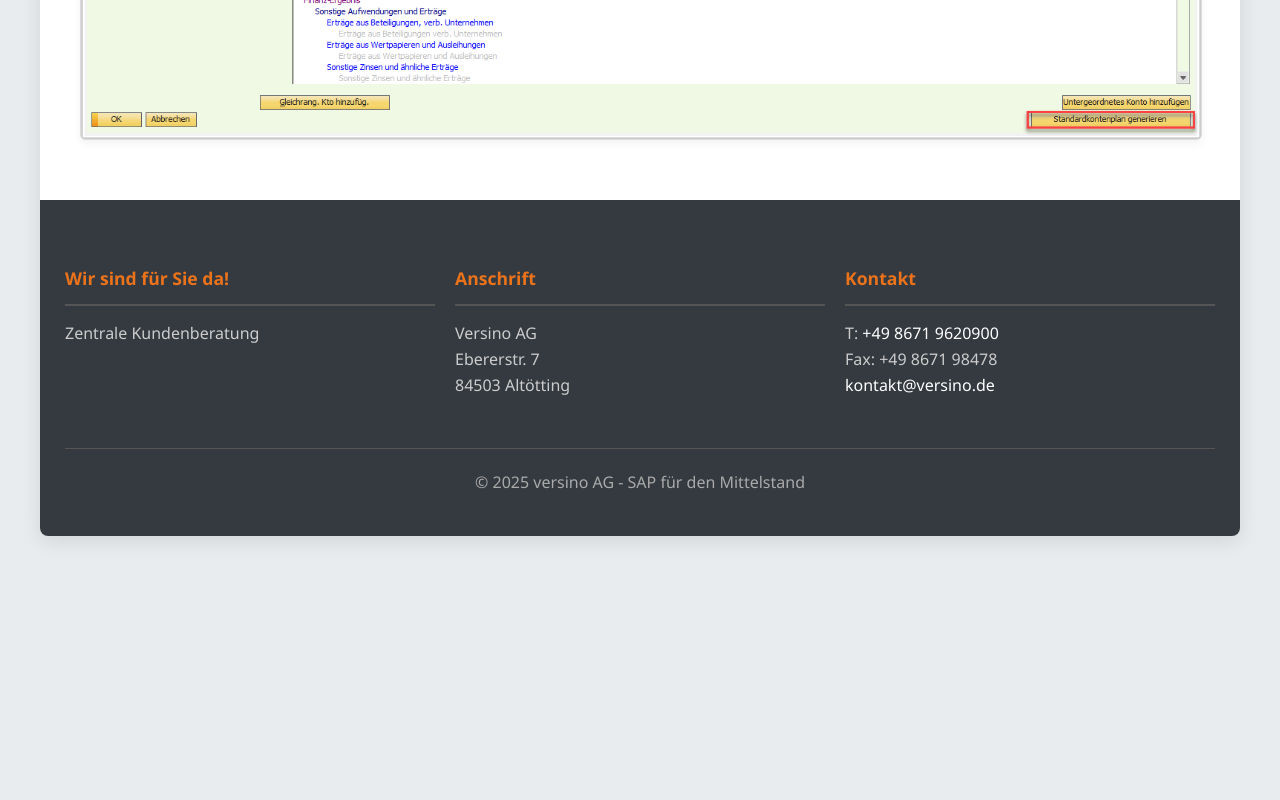
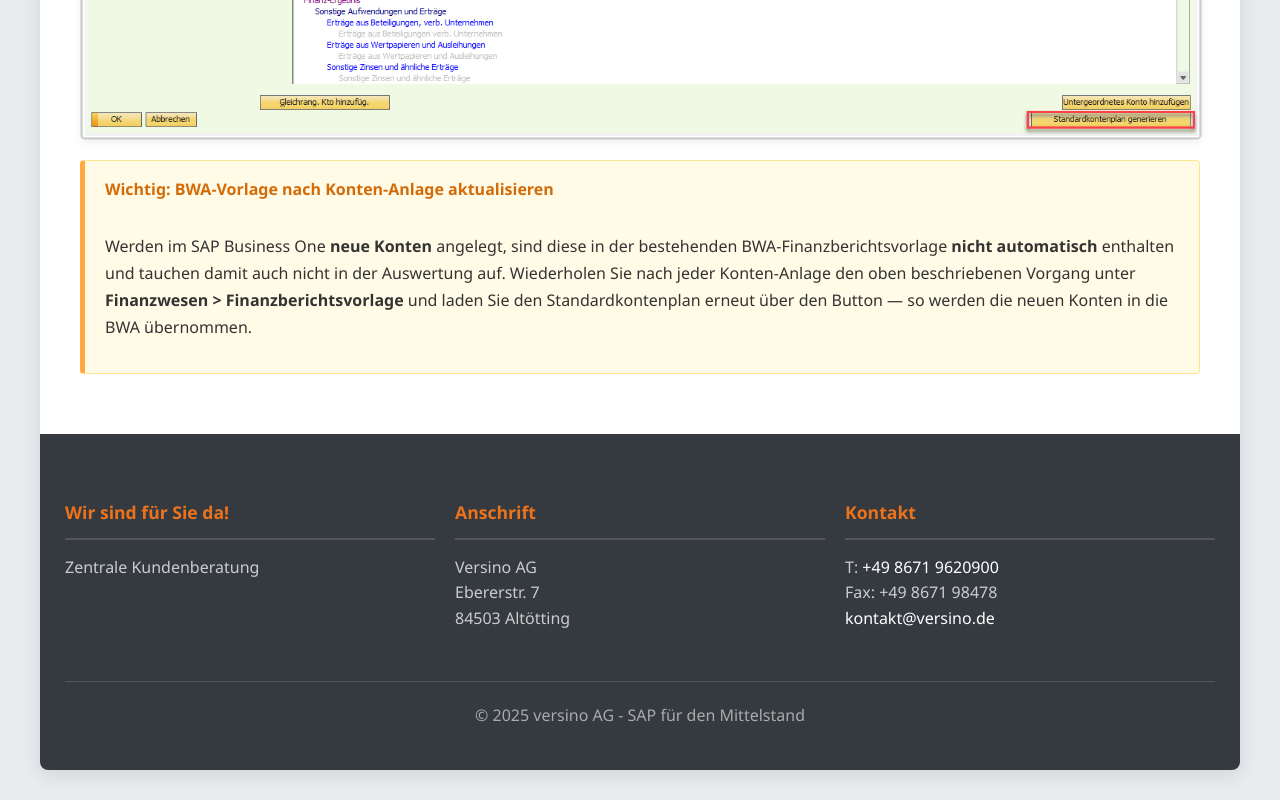
Before and after one commit to FinancialSuite/Website-Versino, a plain HTML site: page modul-04-reporting.html in a window 1280 px wide. Shown: the part 9700-10500 px from the top of the page. Before the commit the page ends 10266 px from the top, so only its background shows below. Drawn offline with Linux system fonts and the light colour scheme.

Commit message:
BWA neu bei neuem Konto

```diff
--- a/modul-04-reporting.html
+++ b/modul-04-reporting.html
@@ -194,6 +194,11 @@
 
 			<img src="assets/images/BWA.png" alt="Anwendungsbeispiel: BWA-Finanzberichtsvorlage anlegen" class="module-image">
 
+            <div class="warning-box">
+                <h4>Wichtig: BWA-Vorlage nach Konten-Anlage aktualisieren</h4>
+                <p>Werden im SAP Business One <b>neue Konten</b> angelegt, sind diese in der bestehenden BWA-Finanzberichtsvorlage <b>nicht automatisch</b> enthalten und tauchen damit auch nicht in der Auswertung auf. Wiederholen Sie nach jeder Konten-Anlage den oben beschriebenen Vorgang unter <b>Finanzwesen > Finanzberichtsvorlage</b> und laden Sie den Standardkontenplan erneut über den Button — so werden die neuen Konten in die BWA übernommen.</p>
+            </div>
+
         </article>
     </main>
     <footer id="footer-placeholder"></footer>
```
Also changed, not shown: en/modul-04-reporting.html (+5 -0 lines).
